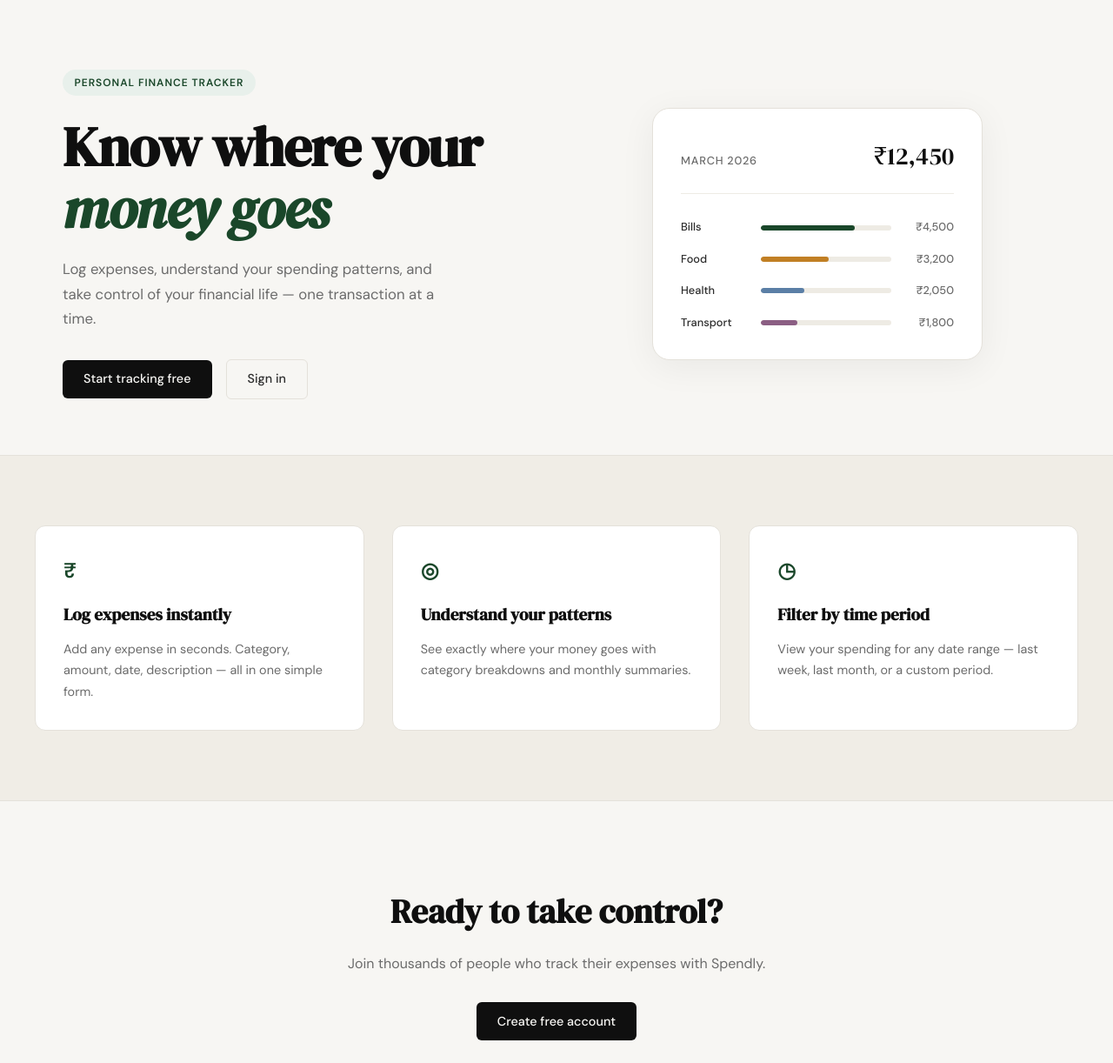
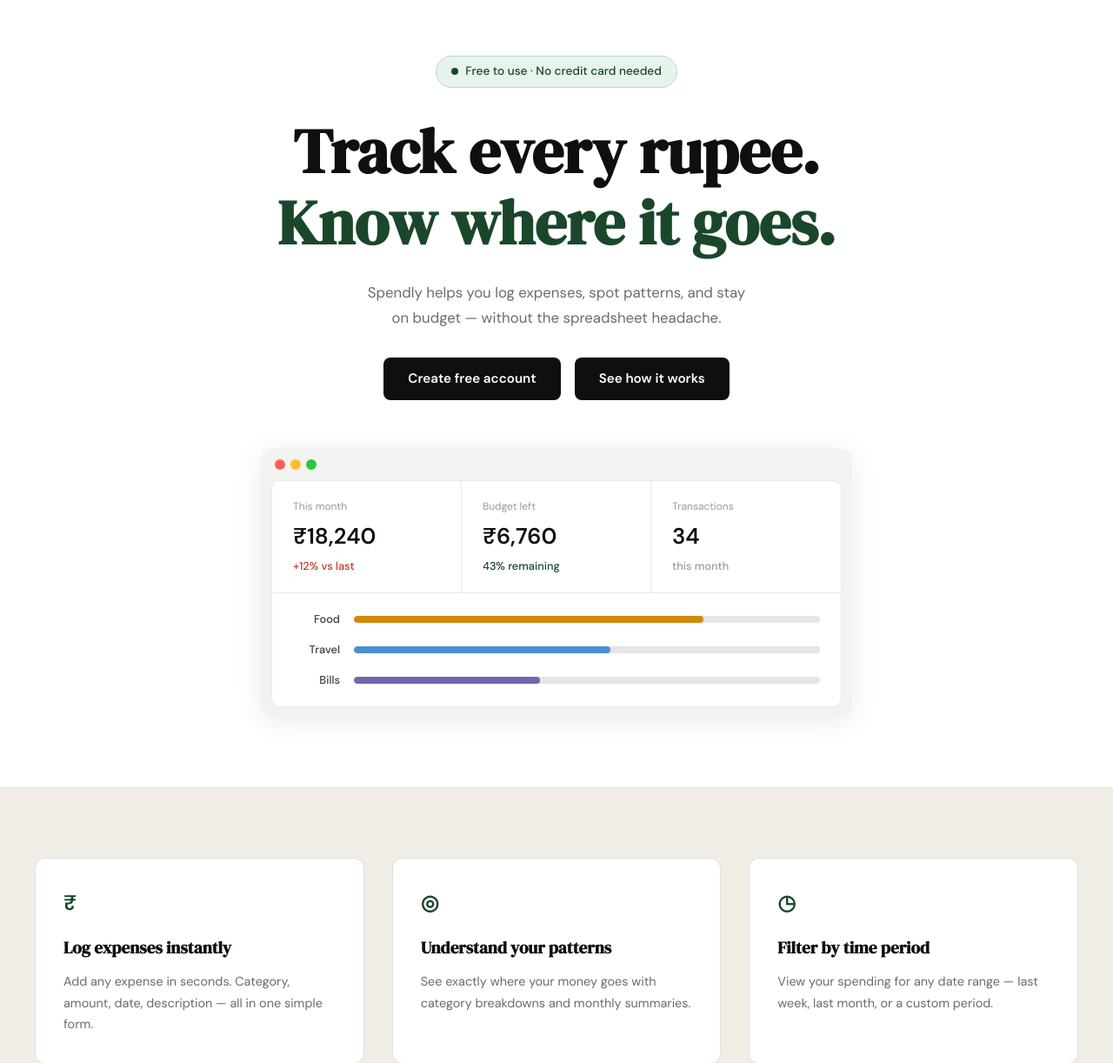
Before and after one commit to niteshchaudhary/spendly, a Flask app: page / in a window 1280 px wide. Shown: the part 61-1283 px from the top of the page at 87% size. Run offline with Flask 3, Linux system fonts and the light colour scheme.

Commit message:
redesign hero image

```diff
--- /dev/null
+++ b/static/css/landing.css
@@ -0,0 +1,194 @@
+/* ------------------------------------------------------------------ */
+/* Hero v2 — centered layout (landing page only)                       */
+/* ------------------------------------------------------------------ */
+
+.hero-v2 {
+    background: #ffffff;
+    padding: 4rem 2rem 5rem;
+    text-align: center;
+}
+
+.hero-v2-inner {
+    max-width: 800px;
+    margin: 0 auto;
+    display: flex;
+    flex-direction: column;
+    align-items: center;
+}
+
+/* Badge */
+.hero-v2-badge {
+    display: inline-flex;
+    align-items: center;
+    gap: 0.5rem;
+    background: #e6f4ec;
+    color: #1a472a;
+    border: 1px solid #b8d9c5;
+    border-radius: 999px;
+    padding: 0.4rem 1.1rem;
+    font-size: 0.85rem;
+    font-weight: 500;
+    margin-bottom: 2rem;
+}
+
+.hero-v2-badge-dot {
+    width: 8px;
+    height: 8px;
+    background: #1a472a;
+    border-radius: 50%;
+    flex-shrink: 0;
+}
+
+/* Title */
+.hero-v2-title {
+    font-family: 'DM Serif Display', Georgia, serif;
+    font-size: clamp(2.8rem, 6vw, 4.5rem);
+    line-height: 1.15;
+    color: #0f0f0f;
+    margin-bottom: 1.5rem;
+}
+
+.hero-v2-title-accent {
+    display: block;
+    color: #1a472a;
+}
+
+/* Subtitle */
+.hero-v2-subtitle {
+    font-size: 1.05rem;
+    color: #6b6b6b;
+    line-height: 1.7;
+    max-width: 540px;
+    margin-bottom: 2rem;
+}
+
+/* Buttons */
+.hero-v2-actions {
+    display: flex;
+    gap: 1rem;
+    justify-content: center;
+    margin-bottom: 3.5rem;
+}
+
+.hero-v2-btn {
+    display: inline-block;
+    background: #0f0f0f;
+    color: #ffffff;
+    padding: 0.75rem 1.75rem;
+    border-radius: 8px;
+    font-family: 'DM Sans', system-ui, sans-serif;
+    font-size: 0.95rem;
+    font-weight: 600;
+    text-decoration: none;
+    transition: background 0.2s;
+}
+
+.hero-v2-btn:hover { background: #1a472a; }
+
+/* ------------------------------------------------------------------ */
+/* Dashboard mock                                                       */
+/* ------------------------------------------------------------------ */
+
+.mock-dash {
+    width: 100%;
+    max-width: 680px;
+    background: #f2f2f0;
+    border-radius: 14px;
+    box-shadow: 0 4px 32px rgba(0, 0, 0, 0.08);
+    overflow: hidden;
+}
+
+.mock-dash-chrome {
+    display: flex;
+    align-items: center;
+    gap: 6px;
+    padding: 12px 16px;
+}
+
+.mock-dot {
+    width: 12px;
+    height: 12px;
+    border-radius: 50%;
+}
+
+.mock-dot-red    { background: #ff5f57; }
+.mock-dot-yellow { background: #ffbd2e; }
+.mock-dot-green  { background: #28c840; }
+
+.mock-dash-body {
+    background: #ffffff;
+    margin: 0 12px 12px;
+    border-radius: 10px;
+    overflow: hidden;
+    border: 1px solid #e8e8e8;
+}
+
+/* Stat cards */
+.mock-dash-stats {
+    display: grid;
+    grid-template-columns: repeat(3, 1fr);
+    border-bottom: 1px solid #e8e8e8;
+}
+
+.mock-dash-stat {
+    padding: 1.25rem 1.5rem;
+    text-align: left;
+}
+
+.mock-dash-stat:not(:last-child) { border-right: 1px solid #e8e8e8; }
+
+.mock-dash-stat-label {
+    font-size: 0.75rem;
+    color: #9a9a9a;
+    margin-bottom: 0.3rem;
+}
+
+.mock-dash-stat-value {
+    font-size: 1.6rem;
+    font-weight: 600;
+    color: #0f0f0f;
+    margin-bottom: 0.2rem;
+}
+
+.mock-dash-stat-sub { font-size: 0.8rem; font-weight: 500; }
+.mock-dash-stat-sub.negative { color: #c0392b; }
+.mock-dash-stat-sub.positive { color: #1a472a; }
+.mock-dash-stat-sub.muted    { color: #9a9a9a; }
+
+/* Category bars */
+.mock-dash-cats {
+    padding: 1.25rem 1.5rem;
+    display: flex;
+    flex-direction: column;
+    gap: 0.9rem;
+}
+
+.mock-dash-cat-row {
+    display: grid;
+    grid-template-columns: 54px 1fr;
+    align-items: center;
+    gap: 1rem;
+}
+
+.mock-dash-cat-name {
+    font-size: 0.8rem;
+    color: #3d3d3d;
+    font-weight: 500;
+    text-align: right;
+}
+
+.mock-dash-cat-track {
+    height: 8px;
+    background: #e5e5e5;
+    border-radius: 999px;
+    overflow: hidden;
+}
+
+.mock-dash-cat-bar {
+    height: 100%;
+    border-radius: 999px;
+}
+
+.mock-dash-cat-bar.amber { background: #d4880a; }
+.mock-dash-cat-bar.blue  { background: #4a8fd4; }
+.mock-dash-cat-bar.slate { background: #7266b0; }
--- a/templates/landing.html
+++ b/templates/landing.html
@@ -2,62 +2,82 @@
 
 {% block title %}Spendly — Track Every Rupee{% endblock %}
 
+{% block head %}
+<link rel="stylesheet" href="{{ url_for('static', filename='css/landing.css') }}">
+{% endblock %}
+
 {% block content %}
 
-<section class="hero">
-    <div class="hero-inner">
-        <div class="hero-badge">Personal Finance Tracker</div>
-        <h1 class="hero-title">
-            Know where your<br>
-            <em>money goes</em>
+<section class="hero-v2">
+    <div class="hero-v2-inner">
+
+        <div class="hero-v2-badge">
+            <span class="hero-v2-badge-dot"></span>
+            Free to use · No credit card needed
+        </div>
+
+        <h1 class="hero-v2-title">
+            Track every rupee.<br>
+            <span class="hero-v2-title-accent">Know where it goes.</span>
         </h1>
-        <p class="hero-subtitle">
-            Log expenses, understand your spending patterns,
-            and take control of your financial life —
-            one transaction at a time.
+
+        <p class="hero-v2-subtitle">
+            Spendly helps you log expenses, spot patterns, and stay<br>
+            on budget — without the spreadsheet headache.
         </p>
-        <div class="hero-actions">
-            <a href="{{ url_for('register') }}" class="btn-primary">Start tracking free</a>
-            <a href="{{ url_for('login') }}" class="btn-ghost">Sign in</a>
+
+        <div class="hero-v2-actions">
+            <a href="{{ url_for('register') }}" class="hero-v2-btn">Create free account</a>
+            <a href="#" class="hero-v2-btn">See how it works</a>
         </div>
-    </div>
-    <div class="hero-visual">
-        <div class="mock-card">
-            <div class="mock-card-header">
-                <span class="mock-label">March 2026</span>
-                <span class="mock-total">₹12,450</span>
+
+        <div class="mock-dash">
+            <div class="mock-dash-chrome">
+                <span class="mock-dot mock-dot-red"></span>
+                <span class="mock-dot mock-dot-yellow"></span>
+                <span class="mock-dot mock-dot-green"></span>
             </div>
-            <div class="mock-bars">
-                <div class="mock-bar-row">
-                    <span class="mock-cat">Bills</span>
-                    <div class="mock-bar-track">
-                        <div class="mock-bar" style="width: 72%"></div>
+            <div class="mock-dash-body">
+                <div class="mock-dash-stats">
+                    <div class="mock-dash-stat">
+                        <p class="mock-dash-stat-label">This month</p>
+                        <p class="mock-dash-stat-value">₹18,240</p>
+                        <p class="mock-dash-stat-sub negative">+12% vs last</p>
                     </div>
-                    <span class="mock-amt">₹4,500</span>
+                    <div class="mock-dash-stat">
+                        <p class="mock-dash-stat-label">Budget left</p>
+                        <p class="mock-dash-stat-value">₹6,760</p>
+                        <p class="mock-dash-stat-sub positive">43% remaining</p>
+                    </div>
+                    <div class="mock-dash-stat">
+                        <p class="mock-dash-stat-label">Transactions</p>
+                        <p class="mock-dash-stat-value">34</p>
+                        <p class="mock-dash-stat-sub muted">this month</p>
+                    </div>
                 </div>
-                <div class="mock-bar-row">
-                    <span class="mock-cat">Food</span>
-                    <div class="mock-bar-track">
-                        <div class="mock-bar mock-bar-2" style="width: 52%"></div>
+                <div class="mock-dash-cats">
+                    <div class="mock-dash-cat-row">
+                        <span class="mock-dash-cat-name">Food</span>
+                        <div class="mock-dash-cat-track">
+                            <div class="mock-dash-cat-bar amber" style="width: 75%"></div>
+                        </div>
                     </div>
-                    <span class="mock-amt">₹3,200</span>
-                </div>
-                <div class="mock-bar-row">
-                    <span class="mock-cat">Health</span>
-                    <div class="mock-bar-track">
-                        <div class="mock-bar mock-bar-3" style="width: 33%"></div>
+                    <div class="mock-dash-cat-row">
+                        <span class="mock-dash-cat-name">Travel</span>
+                        <div class="mock-dash-cat-track">
+                            <div class="mock-dash-cat-bar blue" style="width: 55%"></div>
+                        </div>
                     </div>
-                    <span class="mock-amt">₹2,050</span>
-                </div>
-                <div class="mock-bar-row">
-                    <span class="mock-cat">Transport</span>
-                    <div class="mock-bar-track">
-                        <div class="mock-bar mock-bar-4" style="width: 28%"></div>
+                    <div class="mock-dash-cat-row">
+                        <span class="mock-dash-cat-name">Bills</span>
+                        <div class="mock-dash-cat-track">
+                            <div class="mock-dash-cat-bar slate" style="width: 40%"></div>
+                        </div>
                     </div>
-                    <span class="mock-amt">₹1,800</span>
                 </div>
             </div>
         </div>
+
     </div>
 </section>
 
```
